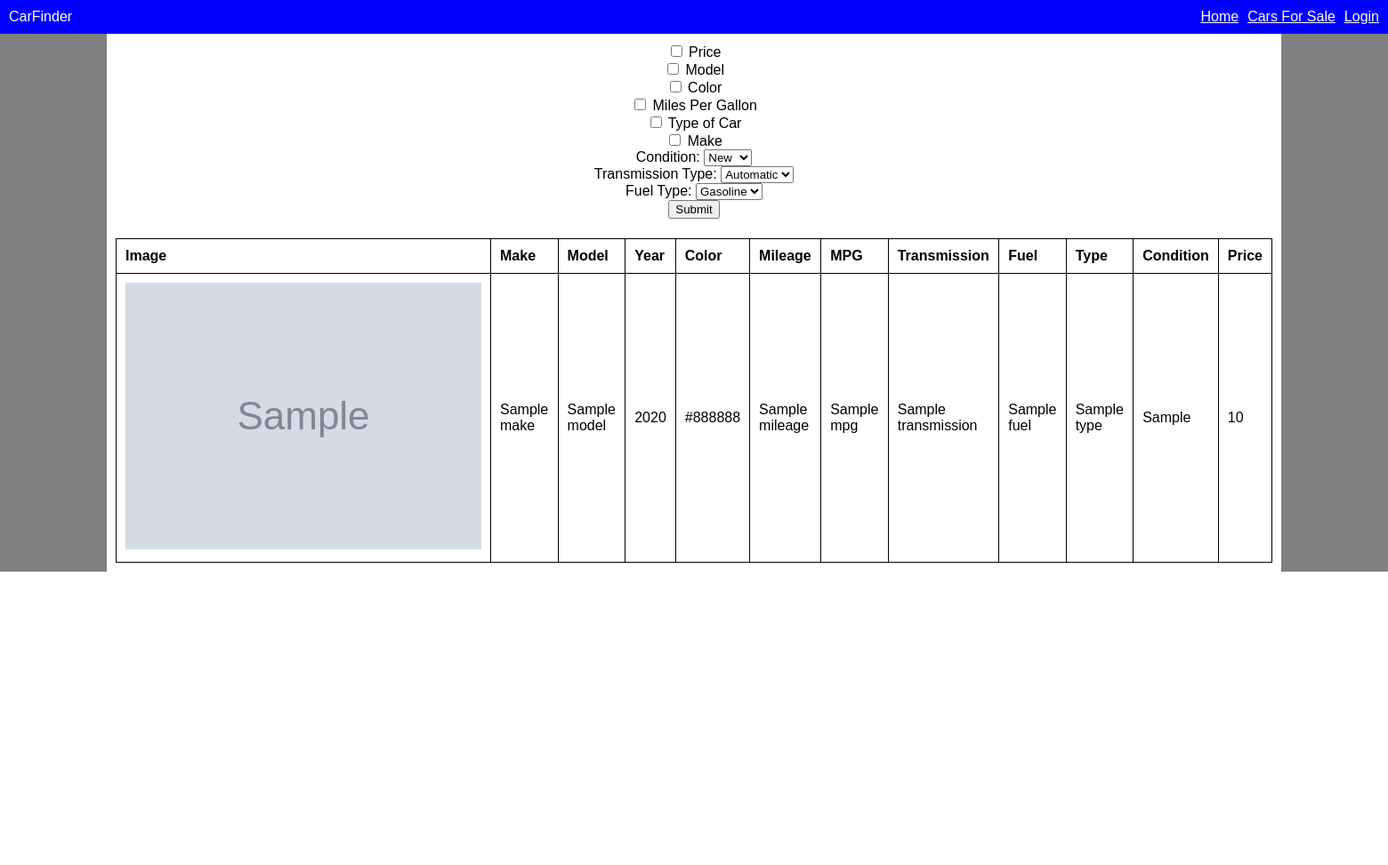
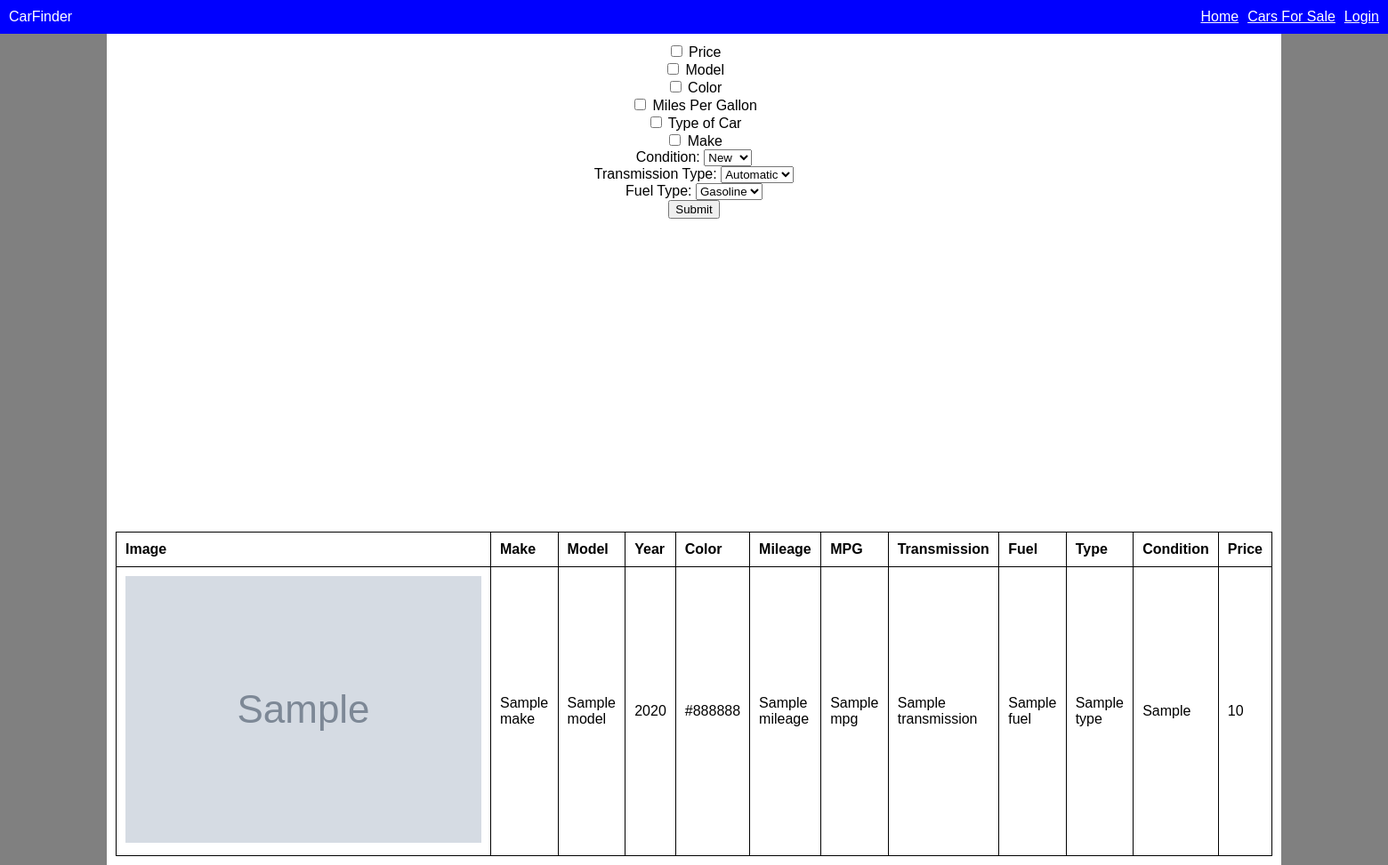
Before and after one commit to Danieltri30/Car-Finder, a Flask app: template templates/index.html in a window 1560 px wide. Shown: the whole page at 89% size. Before the commit the page ends 643 px from the top, so only its background shows below. Run offline with Flask 3, Linux system fonts and the light colour scheme; the template is opened without the code that fills it: most values are stand-ins (such as "Sample title", 1, 10 or a date in 2020); grey boxes marked "Sample" are stand-in pictures.

Commit message:
fixed some formatting

```diff
--- a/templates/index.html
+++ b/templates/index.html
@@ -30,12 +30,14 @@
       flex: 0 0 100px;
       background-color: grey;
       padding: 10px;
+      min-height: 100vh;
     }
 
     .middle {
       flex: 1;
       background-color: white;
       padding: 10px;
+      min-height: 100vh;
     }
 
     body {
@@ -67,6 +69,10 @@
     th, td {
       padding: 10px;
       text-align: left;
+    }
+    #results {
+
+    margin-top: 350px;
     }
   </style>
 </head>
@@ -194,4 +200,15 @@
       </div>
       <div class="side"></div>
     </div>
+      <script>
+    document.addEventListener('DOMContentLoaded', function() {
+      const tobechecked = document.querySelectorAll('input[type="checkbox"]');
+
+      tobechecked.forEach(checkbox => {checkbox.addEventListener('change', function() { const textbox = document.getElementById(this.id+ 'Field');
+          if (this.checked) {
+            textbox.classList.remove('noshow');
+          } else {
+            textbox.classList.add('noshow');
+          } });});});
+  </script>
   </div>
```
